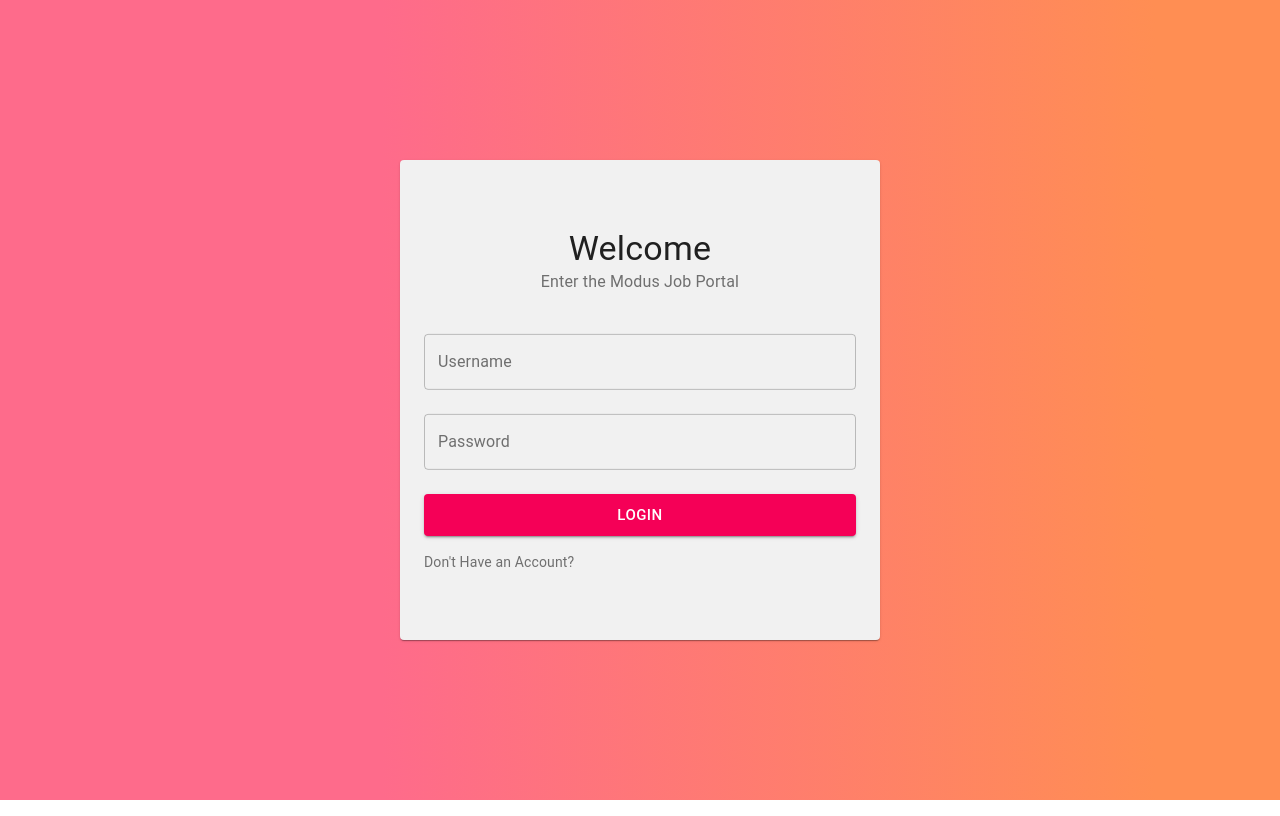
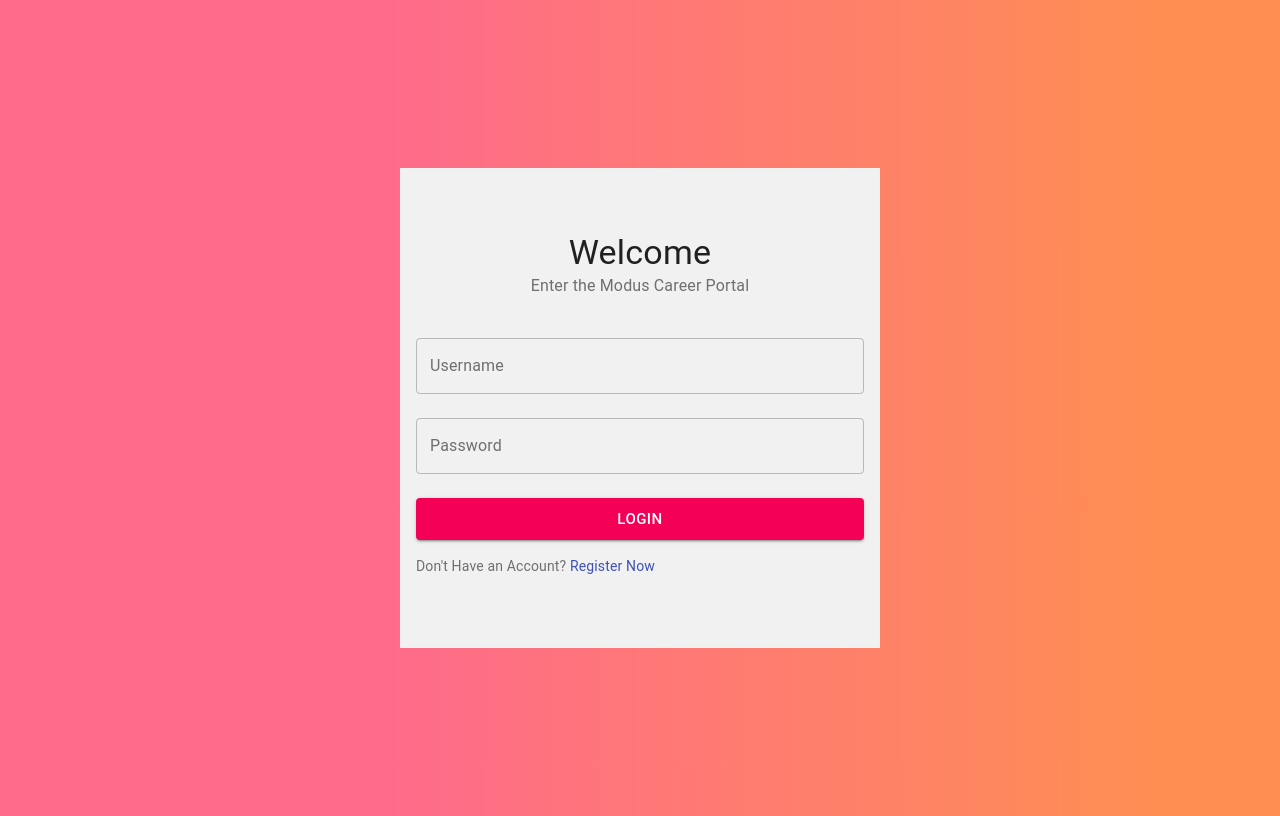
Before and after one commit to ModusCreateOrg/internship-job-portal, a React (Create React App) app: page /login in a window 1280 px wide. Built offline with nearby package versions, Linux system fonts and the light colour scheme.

Commit message:
Fixed changes related to PR

```diff
--- a/src/App.css
+++ b/src/App.css
@@ -1,3 +1,8 @@
 .App {
   text-align: center;
 }
+
+body {
+  background: linear-gradient(90deg, #fe6b8b 30%, #ff8e53 90%);
+  height: 100vh;
+}
--- a/src/components/auth/Login.js
+++ b/src/components/auth/Login.js
@@ -1,52 +1,44 @@
 import React from 'react';
+import { Link as RouterLink } from 'react-router-dom';
 import * as Yup from 'yup';
 import { Formik } from 'formik';
 import {
   Box,
   Button,
-  Card,
   CardContent,
-  Container,
+  Link,
+  Grid,
   TextField,
   Typography,
   makeStyles,
 } from '@material-ui/core';
 
-import './styles.css';
-
 const useStyles = makeStyles({
   root: {
     background: '#f1f1f1',
-    margin: 'auto',
     width: '30rem',
     height: '30rem',
-    position: 'absolute',
-    top: '50%',
-    left: '50%',
-    transform: 'translate(-50%, -50%)',
-  },
-  box: {
-    margin: 'auto',
-    position: 'absolute',
-    top: '50%',
-    left: '50%',
-    transform: 'translate(-50%, -50%)',
-  },
-  title: {
-    fontSize: 14,
-  },
-  pos: {
-    marginBottom: 12,
   },
 });
-
 function Login() {
   const classes = useStyles();
 
   return (
-    <Card className={classes.root}>
-      <CardContent>
-        <Container className={classes.box}>
+    <Grid
+      container
+      alignItems="center"
+      direction="column"
+      justify="center"
+      style={{ minHeight: '100vh' }}
+    >
+      <Grid
+        container
+        alignItems="center"
+        direction="column"
+        justify="center"
+        className={classes.root}
+      >
+        <CardContent>
           <Formik
             initialValues={{
               username: '',
@@ -61,7 +53,7 @@
                 .required('Password is required'),
             })}
             onSubmit={(data) => {
-              alert(JSON.stringify(data));
+              console.log(data);
             }}
           >
             {({
@@ -80,7 +72,7 @@
                   </Typography>
 
                   <Typography align="center" color="textSecondary" variant="body1">
-                    Enter the Modus Job Portal
+                    Enter the Modus Career Portal
                   </Typography>
                 </Box>
                 <TextField
@@ -127,13 +119,16 @@
                 <Typography color="textSecondary" variant="body2">
                   Don&apos;t Have an Account?
                   {' '}
+                  <Link component={RouterLink} to="/register" variant="body2">
+                    Register Now
+                  </Link>
                 </Typography>
               </form>
             )}
           </Formik>
-        </Container>
-      </CardContent>
-    </Card>
+        </CardContent>
+      </Grid>
+    </Grid>
   );
 }
 
--- a/src/components/auth/styles.css
+++ /dev/null
@@ -1,6 +0,0 @@
-body {
-  background: linear-gradient(45deg, #fe6b8b 30%, #ff8e53 90%);
-  font-family: -apple-system, BlinkMacSystemFont, 'avenir next', avenir, 'helvetica neue', helvetica,
-    ubuntu, roboto, noto, 'segoe ui', arial, sans-serif;
-  padding: 0 20px;
-}
```
Also changed, not shown: 1 other file (tests, documents, lock files or other folders).
